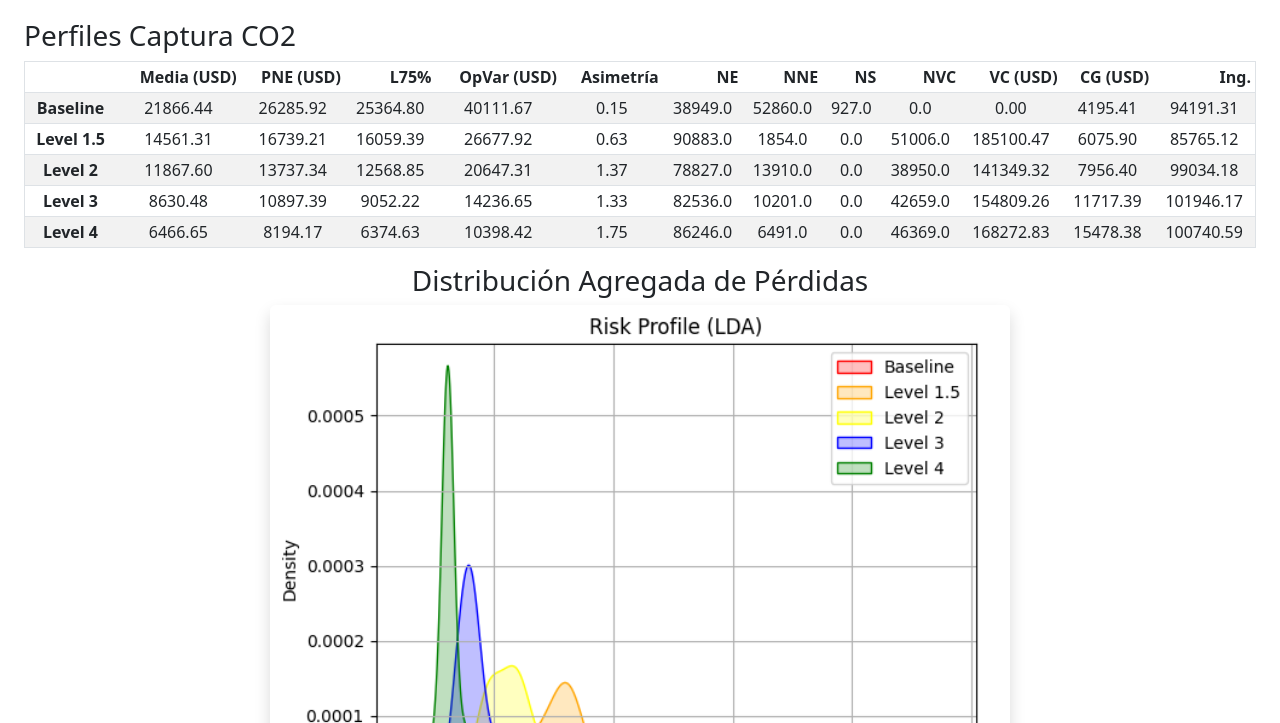
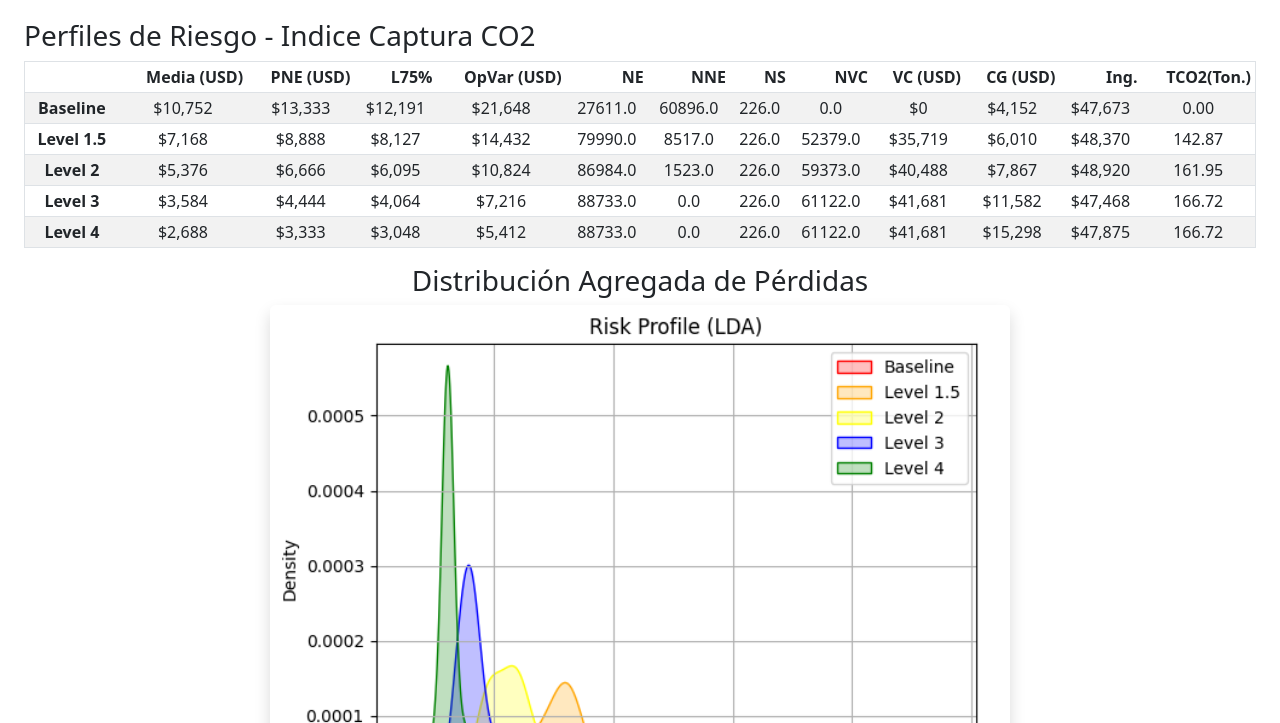
Before and after one commit to pfjapena/Captura-CO2, a plain HTML site: page index.html in a window 1280 px wide. Shown: the part 77-800 px from the top of the page. Drawn offline with nearby package versions, Linux system fonts and the light colour scheme.

Commit message:
Actualización de dashboard (index + tabla + figura)

```diff
--- a/index.html
+++ b/index.html
@@ -10,7 +10,7 @@
 
 <h1 class="mb-4 text-center">Prospectiva del Riesgo</h1>
 
-<h3>Perfiles Captura CO2</h3>
+<h3>Perfiles de Riesgo - Indice Captura CO2</h3>
 
 <div class="table-responsive" style="max-height:600px; overflow-y:auto; overflow-x:auto;">
   <table border="1" class="dataframe table table-striped table-sm text-center">
@@ -21,7 +21,6 @@
       <th>PNE (USD)</th>
       <th>L75%</th>
       <th>OpVar (USD)</th>
-      <th>Asimetría</th>
       <th>NE</th>
       <th>NNE</th>
       <th>NS</th>
@@ -29,83 +28,84 @@
       <th>VC (USD)</th>
       <th>CG (USD)</th>
       <th>Ing.</th>
+      <th>TCO2(Ton.)</th>
     </tr>
   </thead>
   <tbody>
     <tr>
       <th>Baseline</th>
-      <td>21866.44</td>
-      <td>26285.92</td>
-      <td>25364.80</td>
-      <td>40111.67</td>
-      <td>0.15</td>
-      <td>38949.0</td>
-      <td>52860.0</td>
-      <td>927.0</td>
+      <td>$10,752</td>
+      <td>$13,333</td>
+      <td>$12,191</td>
+      <td>$21,648</td>
+      <td>27611.0</td>
+      <td>60896.0</td>
+      <td>226.0</td>
       <td>0.0</td>
+      <td>$0</td>
+      <td>$4,152</td>
+      <td>$47,673</td>
       <td>0.00</td>
-      <td>4195.41</td>
-      <td>94191.31</td>
     </tr>
     <tr>
       <th>Level 1.5</th>
-      <td>14561.31</td>
-      <td>16739.21</td>
-      <td>16059.39</td>
-      <td>26677.92</td>
-      <td>0.63</td>
-      <td>90883.0</td>
-      <td>1854.0</td>
-      <td>0.0</td>
-      <td>51006.0</td>
-      <td>185100.47</td>
-      <td>6075.90</td>
-      <td>85765.12</td>
+      <td>$7,168</td>
+      <td>$8,888</td>
+      <td>$8,127</td>
+      <td>$14,432</td>
+      <td>79990.0</td>
+      <td>8517.0</td>
+      <td>226.0</td>
+      <td>52379.0</td>
+      <td>$35,719</td>
+      <td>$6,010</td>
+      <td>$48,370</td>
+      <td>142.87</td>
     </tr>
     <tr>
       <th>Level 2</th>
-      <td>11867.60</td>
-      <td>13737.34</td>
-      <td>12568.85</td>
-      <td>20647.31</td>
-      <td>1.37</td>
-      <td>78827.0</td>
-      <td>13910.0</td>
-      <td>0.0</td>
-      <td>38950.0</td>
-      <td>141349.32</td>
-      <td>7956.40</td>
-      <td>99034.18</td>
+      <td>$5,376</td>
+      <td>$6,666</td>
+      <td>$6,095</td>
+      <td>$10,824</td>
+      <td>86984.0</td>
+      <td>1523.0</td>
+      <td>226.0</td>
+      <td>59373.0</td>
+      <td>$40,488</td>
+      <td>$7,867</td>
+      <td>$48,920</td>
+      <td>161.95</td>
     </tr>
     <tr>
       <th>Level 3</th>
-      <td>8630.48</td>
-      <td>10897.39</td>
-      <td>9052.22</td>
-      <td>14236.65</td>
-      <td>1.33</td>
-      <td>82536.0</td>
-      <td>10201.0</td>
+      <td>$3,584</td>
+      <td>$4,444</td>
+      <td>$4,064</td>
+      <td>$7,216</td>
+      <td>88733.0</td>
       <td>0.0</td>
-      <td>42659.0</td>
-      <td>154809.26</td>
-      <td>11717.39</td>
-      <td>101946.17</td>
+      <td>226.0</td>
+      <td>61122.0</td>
+      <td>$41,681</td>
+      <td>$11,582</td>
+      <td>$47,468</td>
+      <td>166.72</td>
     </tr>
     <tr>
       <th>Level 4</th>
-      <td>6466.65</td>
-      <td>8194.17</td>
-      <td>6374.63</td>
-      <td>10398.42</td>
-      <td>1.75</td>
-      <td>86246.0</td>
-      <td>6491.0</td>
+      <td>$2,688</td>
+      <td>$3,333</td>
+      <td>$3,048</td>
+      <td>$5,412</td>
+      <td>88733.0</td>
       <td>0.0</td>
-      <td>46369.0</td>
-      <td>168272.83</td>
-      <td>15478.38</td>
-      <td>100740.59</td>
+      <td>226.0</td>
+      <td>61122.0</td>
+      <td>$41,681</td>
+      <td>$15,298</td>
+      <td>$47,875</td>
+      <td>166.72</td>
     </tr>
   </tbody>
 </table>
```
Also changed, not shown: tabla.html (+57 -57 lines).
